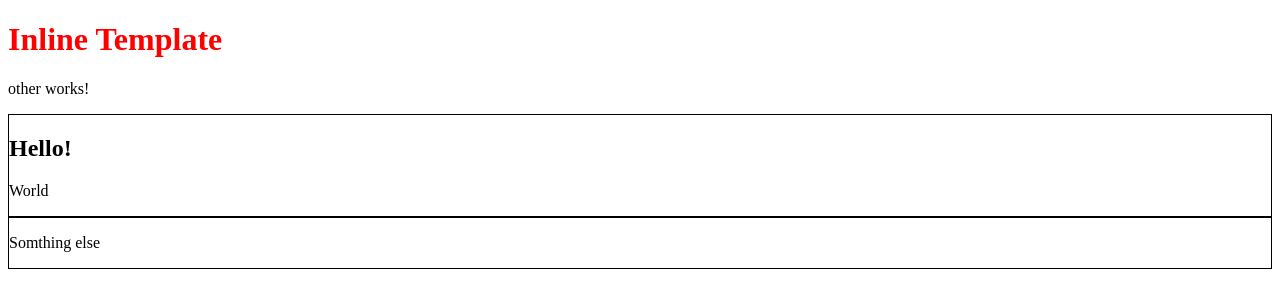
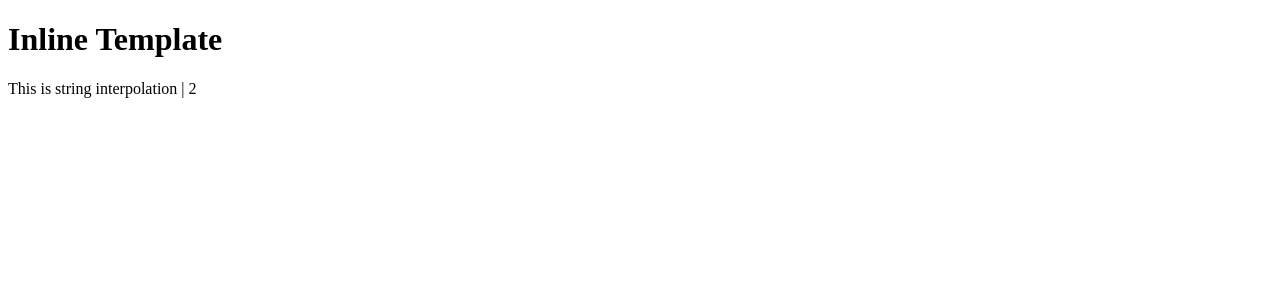
Before and after one commit to Jack-Valentine/NG_Study, an Angular app: page / in a window 1280 px wide. Shown: the top 308 px of the page. Built offline with nearby package versions, Linux system fonts and the light colour scheme.

Commit message:
databinding study
 - delete other and another component
 - add databinding component

```diff
--- a/src/app/app.component.ts
+++ b/src/app/app.component.ts
@@ -3,17 +3,8 @@ import { Component } from '@angular/core';
 @Component({
   selector: 'app-root',
   template: '<h1>Inline Template</h1>' +
-  '<fa-other></fa-other>' +
-  '<fa-another>' +
-    '<div>' +
-    '<h2>Hello!</h2>'+
-    '<p>World</p>' +
-    '</div>'+
-  '</fa-another>' +
-  '<fa-another>' +
-    '<p>Somthing else</p>' +
-  '</fa-another>',
-  styles: ['h1 { color: red;}']
+  '<fa-databinding></fa-databinding>'
+
 })
 export class AppComponent {
   title = 'I changed it!';
--- a/src/app/app.module.ts
+++ b/src/app/app.module.ts
@@ -4,14 +4,12 @@ import { FormsModule } from '@angular/forms';
 import { HttpModule } from '@angular/http';
 
 import { AppComponent } from './app.component';
-import { OtherComponent } from './other/other.component';
-import { AnotherComponent } from './other/another.component';
+import { DatabindingComponent } from './databinding/databinding.component';
 
 @NgModule({
   declarations: [
     AppComponent,
-    OtherComponent,
-    AnotherComponent
+    DatabindingComponent
   ],
   imports: [
     BrowserModule,
--- /dev/null
+++ b/src/app/databinding/databinding.component.html
@@ -0,0 +1,3 @@
+<p>
+  {{stringInterpolation}} | {{numberInterpolation}}
+</p>
--- /dev/null
+++ b/src/app/databinding/databinding.component.ts
@@ -0,0 +1,16 @@
+import { Component, OnInit } from '@angular/core';
+
+@Component({
+  selector: 'fa-databinding',
+  templateUrl: './databinding.component.html',
+  styleUrls: ['./databinding.component.css']
+})
+export class DatabindingComponent implements OnInit {
+  stringInterpolation = 'This is string interpolation';
+  numberInterpolation = 2;
+  constructor() { }
+
+  ngOnInit() {
+  }
+
+}
--- a/src/app/other/another.component.ts
+++ /dev/null
@@ -1,19 +0,0 @@
-import { Component, OnInit } from '@angular/core';
-
-@Component({
-  selector: 'fa-another',
-  template: `
-    <article>
-      <ng-content></ng-content>
-    </article>
-  `,
-  styles: ['article { border: 1px solid black;}']
-})
-export class AnotherComponent implements OnInit {
-
-  constructor() { }
-
-  ngOnInit() {
-  }
-
-}
--- a/src/app/other/other.component.html
+++ /dev/null
@@ -1,3 +0,0 @@
-<p>
-  other works!
-</p>
--- a/src/app/other/other.component.ts
+++ /dev/null
@@ -1,15 +0,0 @@
-import { Component, OnInit } from '@angular/core';
-
-@Component({
-  selector: 'fa-other',
-  templateUrl: './other.component.html',
-  styleUrls: ['./other.component.css']
-})
-export class OtherComponent implements OnInit {
-
-  constructor() { }
-
-  ngOnInit() {
-  }
-
-}
```
Also changed, not shown: src/app/databinding/databinding.component.css (added), 1 other file (tests, documents, lock files or other folders).
